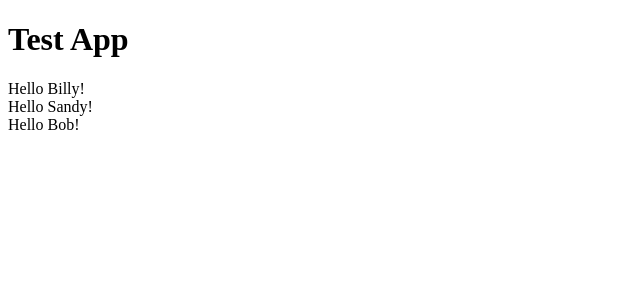
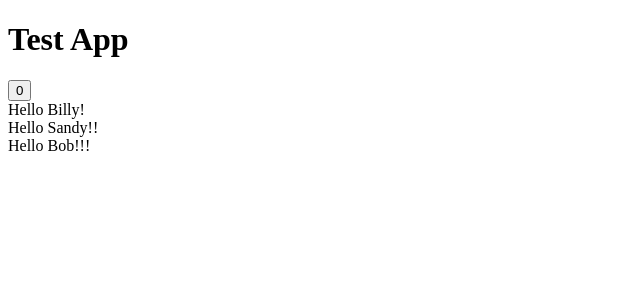
Before and after one commit to NathanielPather/Ts-React, a React (Vite) app: page / in a window 1280 px wide. Shown: the top 300 px of the page, without its empty margins (0-640 px from the left). Built offline with nearby package versions, Linux system fonts and the light colour scheme.

Commit message:
Add button

```diff
--- a/src/App.tsx
+++ b/src/App.tsx
@@ -1,13 +1,27 @@
+import Counter from "./Counter";
 import HelloList from "./HelloList";
 
 export default function App() {
-const names = ["Billy", "Sandy", "Bob"]
+const names = [
+  {
+    name: "Billy",
+    punctuation: "!"
+  },
+  {
+  name: "Sandy",
+  punctuation: "!!"
+  } ,
+  {
+  name: "Bob",
+  punctuation: "!!!"
+  }]
 
 
   return (
     <>
       <h1>Test App</h1>
-      <HelloList names={names} />
+      <Counter />
+      <HelloList people={names} />
     </>
   )
 }
--- /dev/null
+++ b/src/Counter.tsx
@@ -0,0 +1,5 @@
+export default function Counter() {
+    return(
+        <button>0</button>
+    )
+}
--- a/src/HelloComponent.tsx
+++ b/src/HelloComponent.tsx
@@ -1,10 +1,11 @@
   interface HelloComponentProps {
-    name: string
+    name: string,
+    punctuation: string
   }
 
-  export default function HelloComponent({name}: HelloComponentProps) {
+  export default function HelloComponent({name, punctuation}: HelloComponentProps) {
     // const { name } = props;
     return (
-        <div>Hello {name}!</div>
+        <div>Hello {name}{punctuation}</div>
     )
   }
--- a/src/HelloList.tsx
+++ b/src/HelloList.tsx
@@ -1,12 +1,17 @@
 import HelloComponent from "./HelloComponent"
 
 interface HelloListProps {
-    names: string[]
+    people: Person[]
 }
 
-export default function HelloList({ names }: HelloListProps) {
-    const hellos = names.map((a, index) => {
-        return <HelloComponent key={index} name={a} />
+interface Person {
+    name: string,
+    punctuation: string
+}
+
+export default function HelloList({ people }: HelloListProps) {
+    const hellos = people.map((person, index) => {
+        return <HelloComponent key={index} name={person.name} punctuation={person.punctuation} />
     })
 
     return (
```
